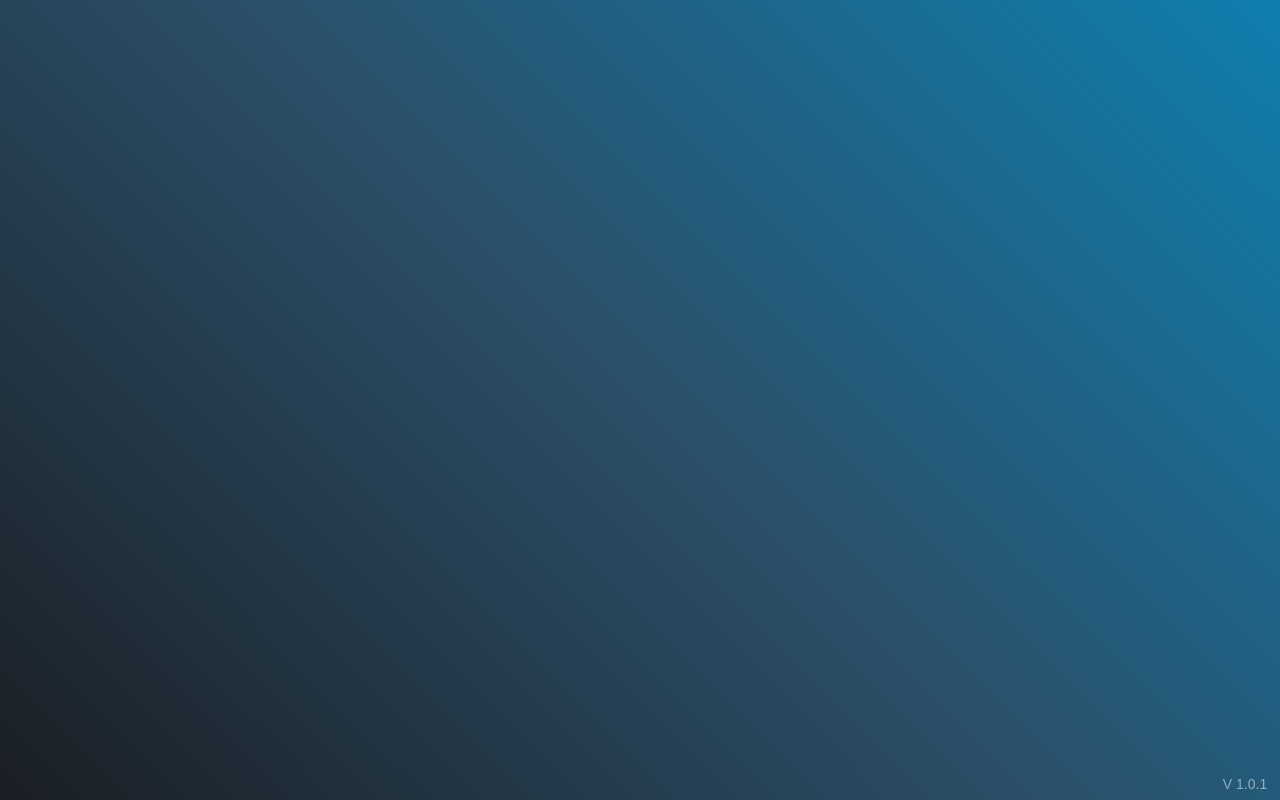
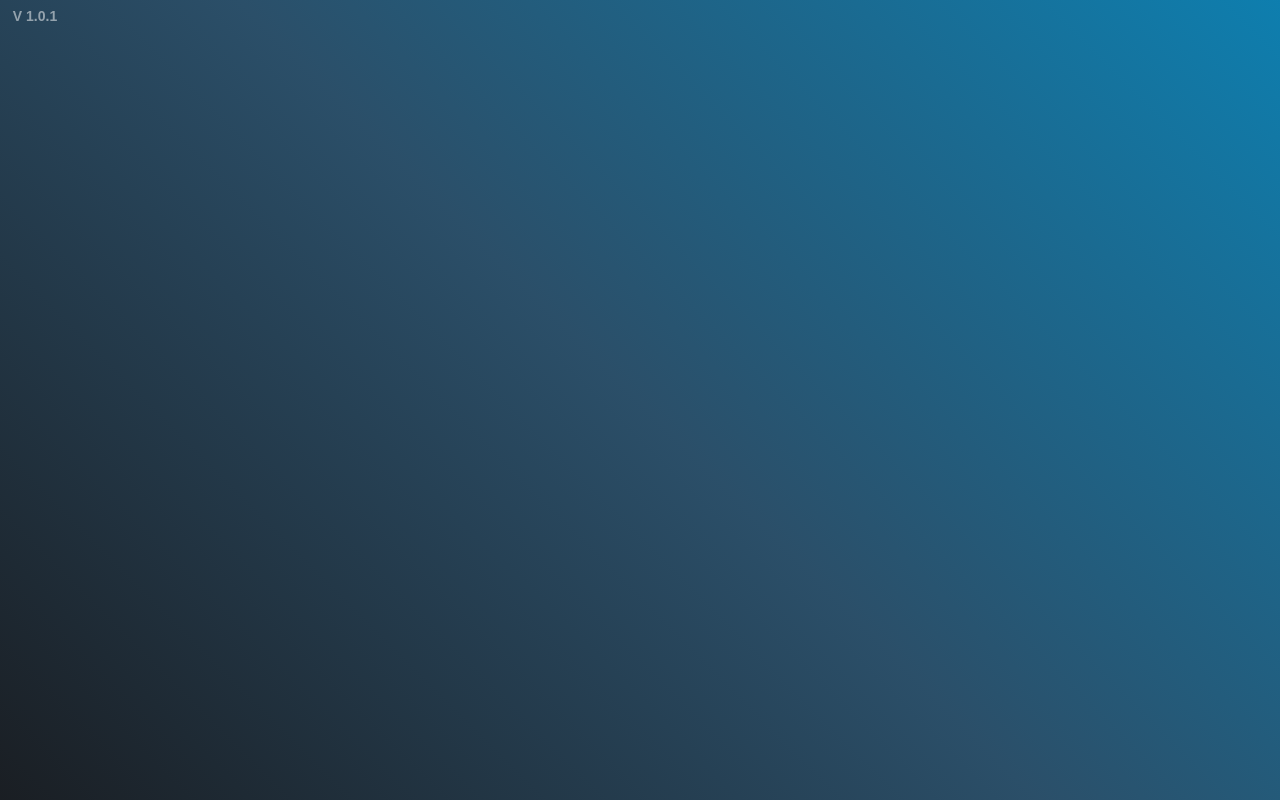
Before and after one commit to matt-thompson01/akrfs.github.io, a plain HTML site: page index.html in a window 1280 px wide. Drawn offline with nearby package versions, Linux system fonts and the light colour scheme.

Commit message:
V 1.0.1 Fix

```diff
--- a/assets/css/style.css
+++ b/assets/css/style.css
@@ -76,14 +76,15 @@ body {
 }
 
 #version {
+    display: block;
     position: absolute;
-    bottom: 1%;
-    right: 1%;
-    text-align: right;
-    font-weight: 500;
+    top: 1%;
+    left: 1%;
+    text-align: left;
+    font-weight: 700;
     color: white;
+    opacity: 0.5;
     text-transform: uppercase;
-    opacity: 0.5;
 }
 
 #aircraft-select {
--- a/index.html
+++ b/index.html
@@ -34,6 +34,7 @@
 
   <!-- Aircraft Selection -->
   <div id="aircraft-select">
+    <div id="version">V  1.0.1</div>
     <div class="card-container">
       <div class="card" data-aircraft="A109" onclick="scenario('A109')">
         <div class="card-bg" style="background-image: url(assets/images/A109.jpg);"></div>
@@ -92,7 +93,6 @@
         </div>
       </div>
     </div>
-    <div id="version">V  1.0.1</div>
   </div>
 
   <div id="scenario-wrapper">
```
